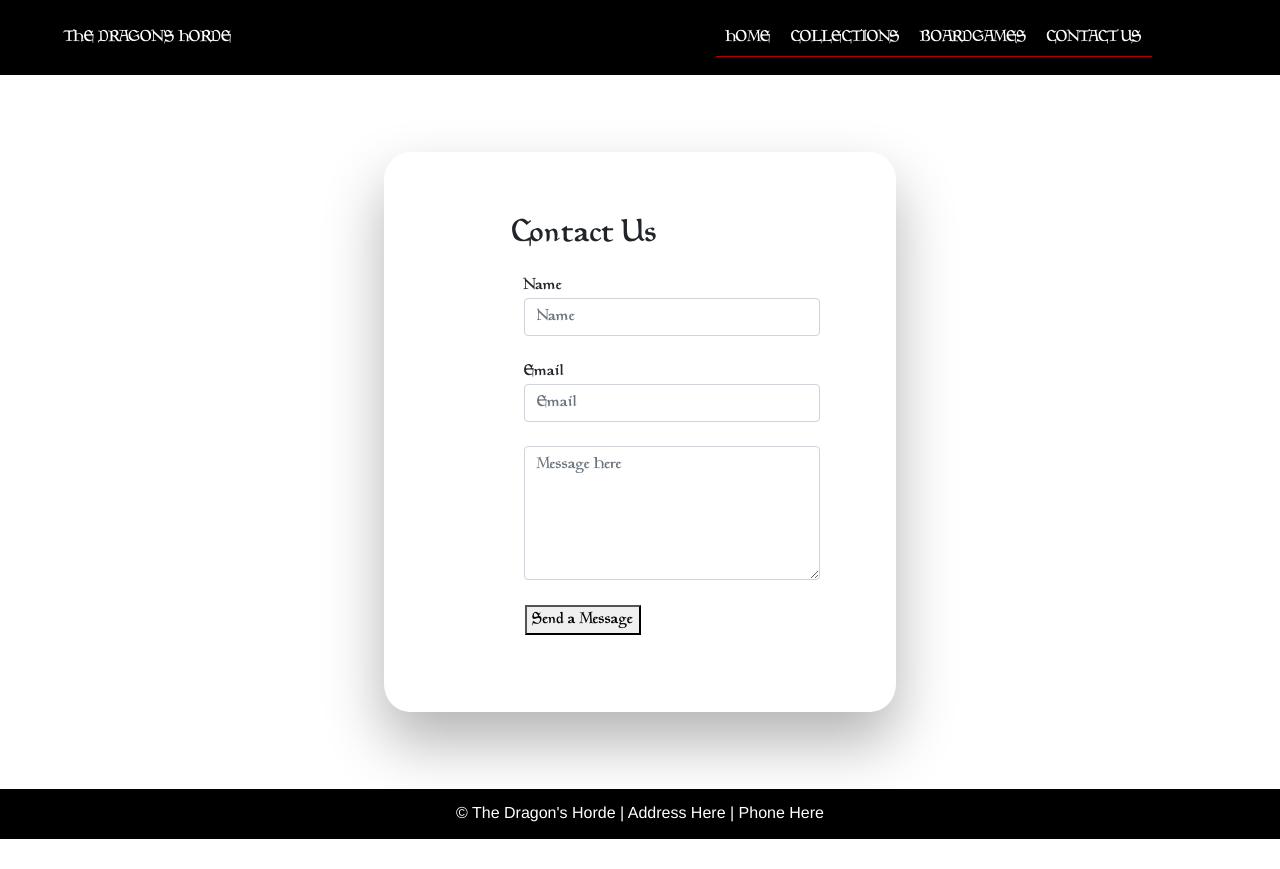
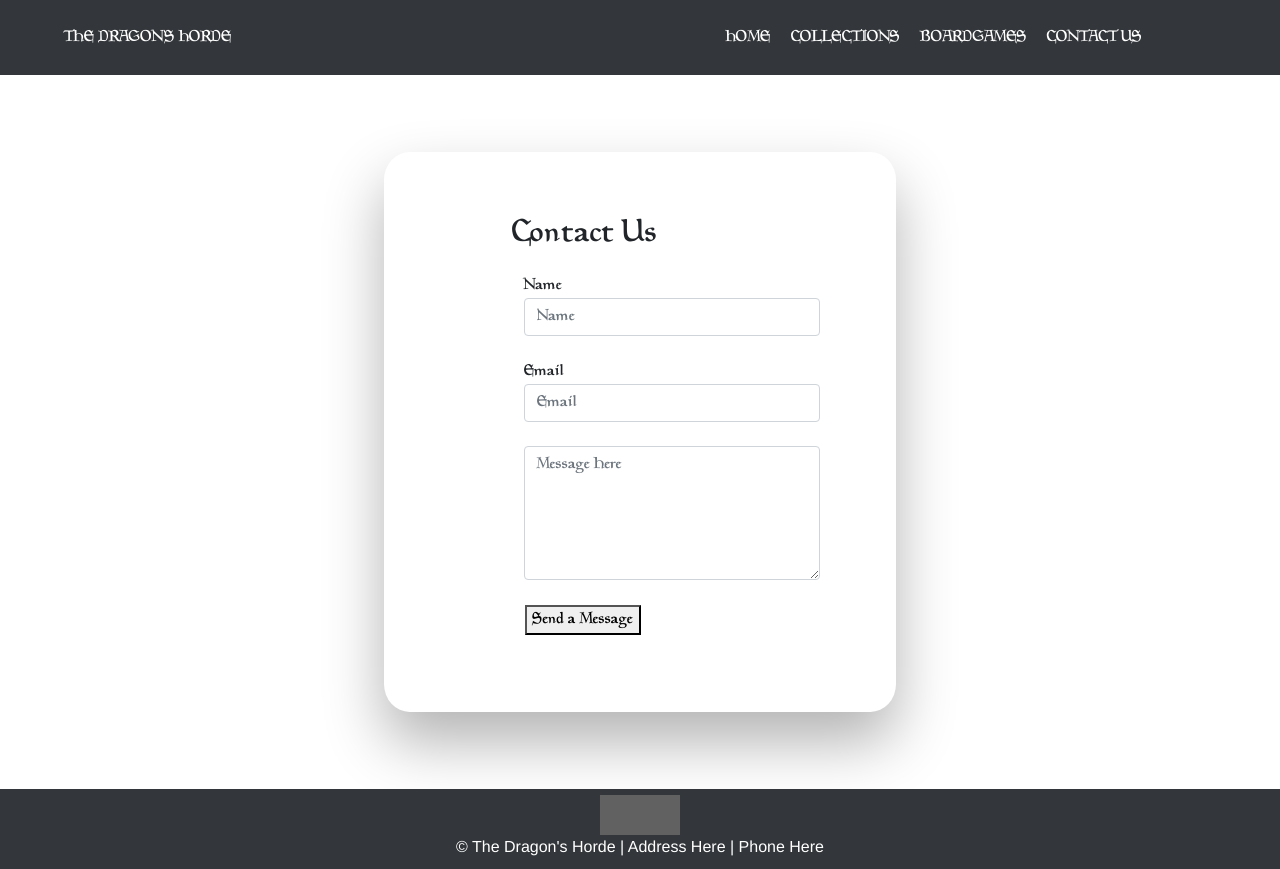
Before and after one commit to NikkiHmltn/dragonshorde, a React (Create React App) app: page /contact in a window 1280 px wide. Before the commit the page ends 839 px from the top, so only its background shows below. Built offline with nearby package versions, Linux system fonts and the light colour scheme; grey boxes are pictures that could not be loaded.

Commit message:
navbar and footer add styling and links for facebook and yelp

```diff
--- a/src/Components/Footer.js
+++ b/src/Components/Footer.js
@@ -3,6 +3,8 @@ import './css/Footer.css'
 function Footer() {
     return(
         <div className="footer">
+            <a href="#"><img src="https://img.icons8.com/dotty/80/000000/facebook-new.png"/></a>
+            <a href="#"><img src="https://img.icons8.com/wired/64/000000/yelp.png"/></a>
             <p className="foot-note">© The Dragon's Horde | Address Here | Phone Here</p>
         </div>
     )
--- a/src/Components/css/Footer.css
+++ b/src/Components/css/Footer.css
@@ -1,11 +1,19 @@
 .footer {
-    height: 50px;
-    background-color: black;
+    height: 80px;
+    background-color: rgb(51, 54, 58);
     color: white;
-    display: flex;
-    justify-content: center;
+    text-align: center;
 }
 
 .foot-note {
-    margin: 1%;
+    margin: 0 auto;
+    text-align: center;
+
 }
+
+.footer img {
+    height: 40px;
+    width: 40px;
+    filter: invert(100%);
+    margin-top: 0.5%;
+}
--- a/src/Components/css/Intro.css
+++ b/src/Components/css/Intro.css
@@ -65,7 +65,6 @@ video {
 a {
     text-decoration: none;
     color: rgb(177, 1, 1);
-    border-bottom: solid rgb(177, 1, 1) 1px;
 }
 
 a:hover {
--- a/src/Components/css/NavBar.css
+++ b/src/Components/css/NavBar.css
@@ -4,7 +4,7 @@
 }
 
 .navbar {
-    background-color: black;
+    background-color: rgb(51, 54, 58);
     color: white;
     height: 75px;
     display: flex;
```
